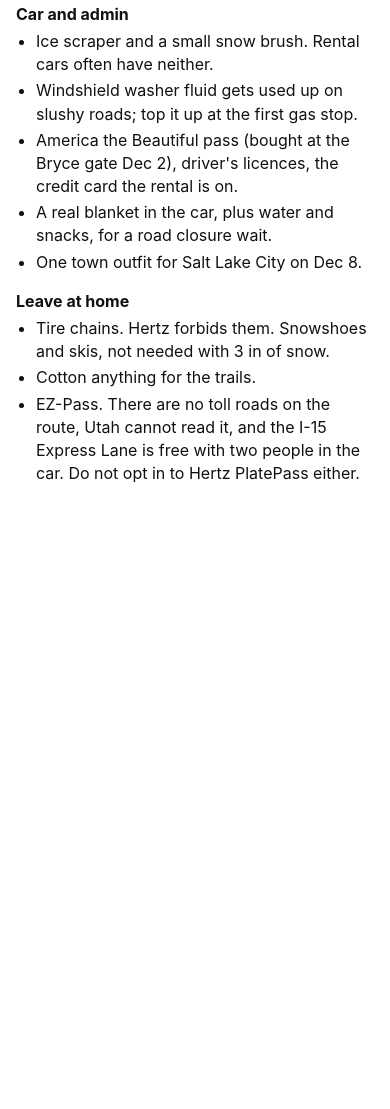
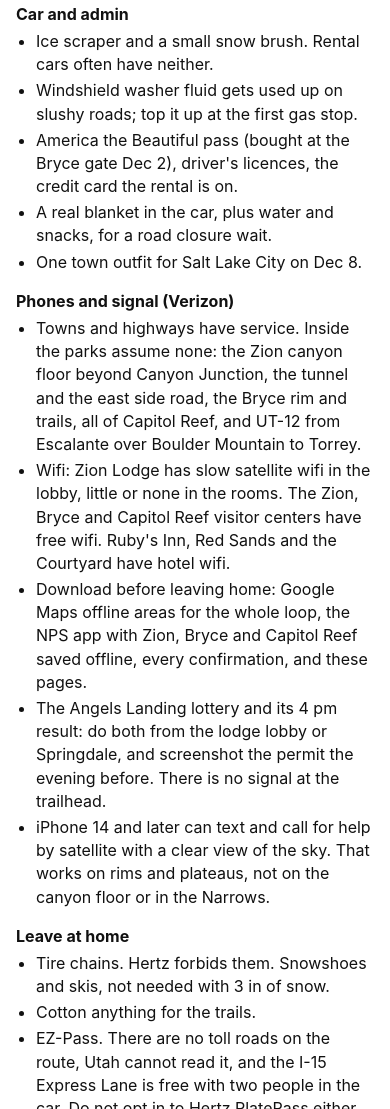
Before and after one commit to 9horses/zion-2026, a plain HTML site: page packing.html in a window 390 px wide. Shown: the part 4977-6086 px from the top of the page. Before the commit the page ends 5484 px from the top, so only its background shows below. Drawn offline with Linux system fonts and the light colour scheme.

Commit message:
Phones and signal section; lottery and route-check steps tied to wifi spots

```diff
--- a/packing.html
+++ b/packing.html
@@ -107,6 +107,15 @@
   <li>One town outfit for Salt Lake City on Dec 8.</li>
 </ul>
 
+<h3>Phones and signal (Verizon)</h3>
+<ul>
+  <li>Towns and highways have service. Inside the parks assume none: the Zion canyon floor beyond Canyon Junction, the tunnel and the east side road, the Bryce rim and trails, all of Capitol Reef, and UT-12 from Escalante over Boulder Mountain to Torrey.</li>
+  <li>Wifi: Zion Lodge has slow satellite wifi in the lobby, little or none in the rooms. The Zion, Bryce and Capitol Reef visitor centers have free wifi. Ruby's Inn, Red Sands and the Courtyard have hotel wifi.</li>
+  <li>Download before leaving home: Google Maps offline areas for the whole loop, the NPS app with Zion, Bryce and Capitol Reef saved offline, every confirmation, and these pages.</li>
+  <li>The Angels Landing lottery and its 4 pm result: do both from the lodge lobby or Springdale, and screenshot the permit the evening before. There is no signal at the trailhead.</li>
+  <li>iPhone 14 and later can text and call for help by satellite with a clear view of the sky. That works on rims and plateaus, not on the canyon floor or in the Narrows.</li>
+</ul>
+
 <h3>Leave at home</h3>
 <ul>
   <li>Tire chains. Hertz forbids them. Snowshoes and skis, not needed with 3 in of snow.</li>
```
Also changed, not shown: index.html (+3 -2 lines).
